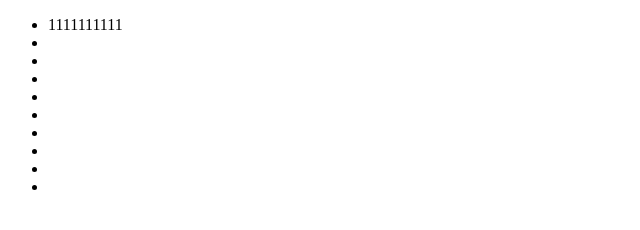
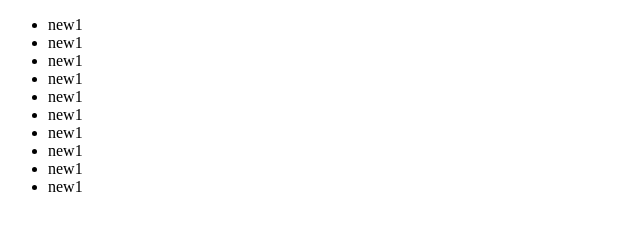
Before and after one commit to pengshaohua/javascript1808, a plain HTML site: page index.html in a window 1280 px wide. Shown: the whole page, without its empty margins (0-640 px from the left). Drawn offline with Linux system fonts and the light colour scheme.

Commit message:
66666666

```diff
--- a/index.html
+++ b/index.html
@@ -8,16 +8,16 @@
 </head>
 <body>
 	<ul>
-		<li>1111111111</li>
-		<li></li>
-		<li></li>
-		<li></li>
-		<li></li>
-		<li></li>
-		<li></li>
-		<li></li>
-		<li></li>
-		<li></li>
+		<li>new1</li>
+		<li>new1</li>
+		<li>new1</li>
+		<li>new1</li>
+		<li>new1</li>
+		<li>new1</li>
+		<li>new1</li>
+		<li>new1</li>
+		<li>new1</li>
+		<li>new1</li>
 	</ul>
 </body>
 </html>
```
